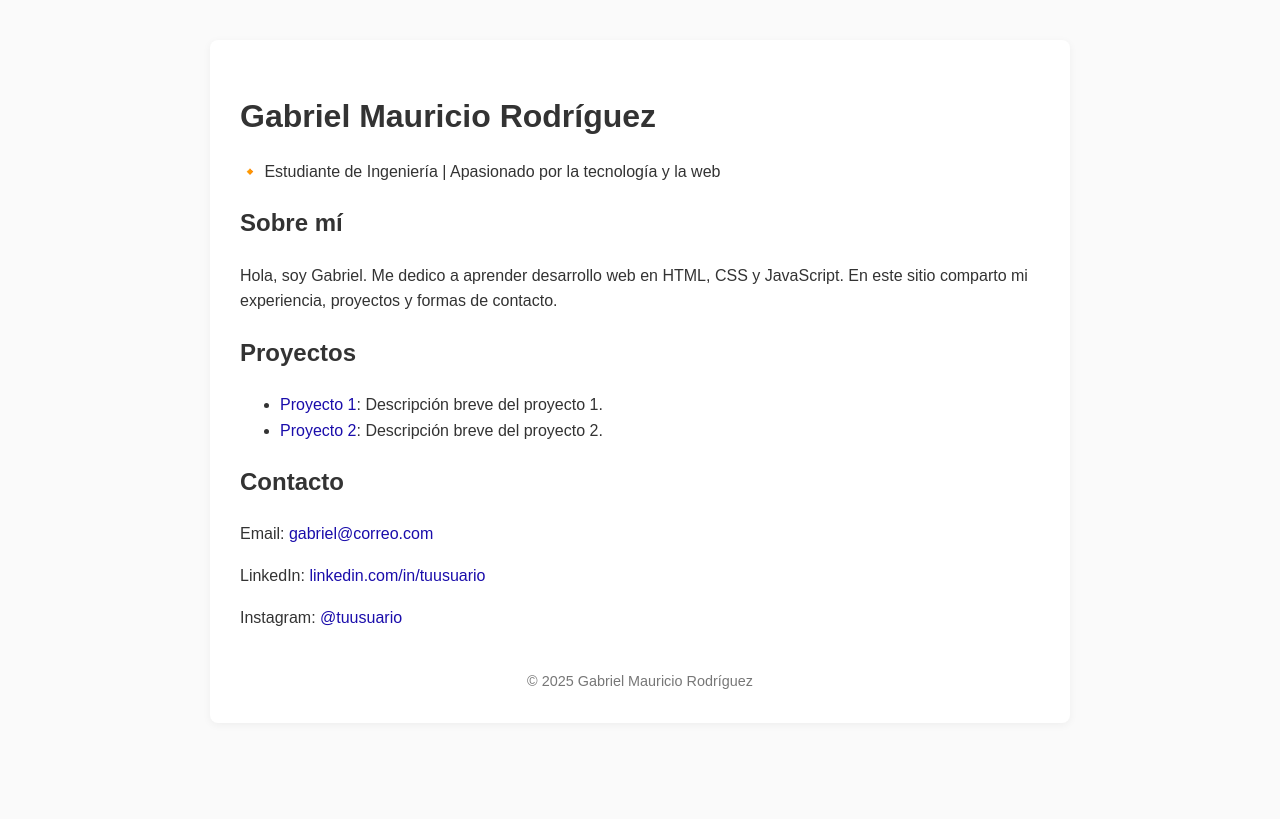
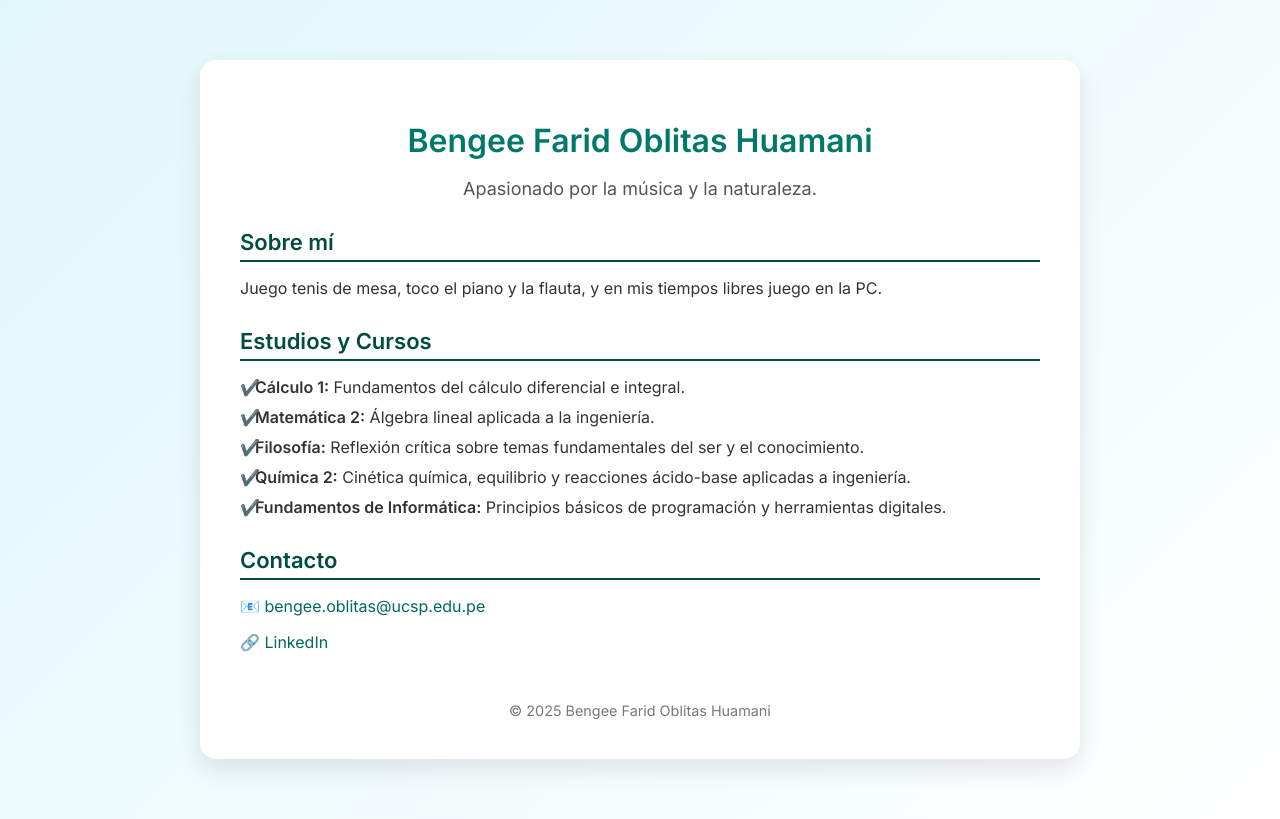
Before and after one commit to Benyisito321/Benyisito321, a plain HTML site: page index.html in a window 1280 px wide. Drawn offline with Linux system fonts and the light colour scheme.

Commit message:
Update index.html

```diff
--- a/index.html
+++ b/index.html
@@ -2,71 +2,117 @@
 <html lang="es">
 <head>
   <meta charset="UTF-8">
-  <title>Gabriel Mauricio Rodríguez</title>
+  <meta name="viewport" content="width=device-width, initial-scale=1.0">
+  <title>Bengee Farid Oblitas Huamani</title>
+  <link href="https://fonts.googleapis.com/css2?family=Inter:wght@400;600&display=swap" rel="stylesheet">
   <style>
     body {
-      background: #fafafa;
-      font-family: sans-serif;
-      margin: 40px;
-      line-height: 1.6;
+      margin: 0;
+      padding: 0;
+      font-family: 'Inter', sans-serif;
+      background: linear-gradient(135deg, #e0f7fa, #ffffff);
       color: #333;
     }
+
     .container {
       max-width: 800px;
-      margin: auto;
-      padding: 30px;
-      background: white;
-      border-radius: 8px;
-      box-shadow: 0 2px 8px rgba(0,0,0,0.05);
+      margin: 60px auto;
+      padding: 40px;
+      background: #ffffff;
+      border-radius: 16px;
+      box-shadow: 0 10px 25px rgba(0, 0, 0, 0.1);
     }
+
     h1 {
+      font-size: 32px;
+      color: #00796b;
       margin-bottom: 10px;
+      text-align: center;
     }
+
+    p.intro {
+      text-align: center;
+      font-size: 18px;
+      color: #555;
+      margin-bottom: 30px;
+    }
+
     section {
-      margin-top: 20px;
+      margin-bottom: 30px;
     }
+
+    h2 {
+      font-size: 22px;
+      color: #004d40;
+      border-bottom: 2px solid #004d40;
+      padding-bottom: 5px;
+      margin-bottom: 15px;
+    }
+
+    ul {
+      list-style: none;
+      padding-left: 0;
+    }
+
+    ul li {
+      margin-bottom: 10px;
+      padding-left: 15px;
+      position: relative;
+    }
+
+    ul li::before {
+      content: "✔️";
+      position: absolute;
+      left: 0;
+      color: #00796b;
+    }
+
     a {
-      color: #1a0dab;
+      color: #00695c;
       text-decoration: none;
     }
+
     a:hover {
       text-decoration: underline;
     }
+
     footer {
-      margin-top: 40px;
+      text-align: center;
       font-size: 0.9em;
       color: #777;
-      text-align: center;
+      margin-top: 50px;
     }
   </style>
 </head>
 <body>
   <div class="container">
-    <h1>Gabriel Mauricio Rodríguez</h1>
-    <p>🔸 Estudiante de Ingeniería | Apasionado por la tecnología y la web</p>
+    <h1>Bengee Farid Oblitas Huamani</h1>
+    <p class="intro">Apasionado por la música y la naturaleza.</p>
 
     <section>
       <h2>Sobre mí</h2>
-      <p>Hola, soy Gabriel. Me dedico a aprender desarrollo web en HTML, CSS y JavaScript. En este sitio comparto mi experiencia, proyectos y formas de contacto.</p>
+      <p>Juego tenis de mesa, toco el piano y la flauta, y en mis tiempos libres juego en la PC.</p>
     </section>
 
     <section>
-      <h2>Proyectos</h2>
+      <h2>Estudios y Cursos</h2>
       <ul>
-        <li><a href="https://github.com/tuusuario/proyecto1" target="_blank">Proyecto 1</a>: Descripción breve del proyecto 1.</li>
-        <li><a href="https://github.com/tuusuario/proyecto2" target="_blank">Proyecto 2</a>: Descripción breve del proyecto 2.</li>
+        <li><strong>Cálculo 1:</strong> Fundamentos del cálculo diferencial e integral.</li>
+        <li><strong>Matemática 2:</strong> Álgebra lineal aplicada a la ingeniería.</li>
+        <li><strong>Filosofía:</strong> Reflexión crítica sobre temas fundamentales del ser y el conocimiento.</li>
+        <li><strong>Química 2:</strong> Cinética química, equilibrio y reacciones ácido-base aplicadas a ingeniería.</li>
+        <li><strong>Fundamentos de Informática:</strong> Principios básicos de programación y herramientas digitales.</li>
       </ul>
     </section>
 
     <section>
       <h2>Contacto</h2>
-      <p>Email: <a href="mailto:gabriel@correo.com">gabriel@correo.com</a></p>
-      <p>LinkedIn: <a href="https://www.linkedin.com/in/tuusuario" target="_blank">linkedin.com/in/tuusuario</a></p>
-      <p>Instagram: <a href="https://instagram.com/tuusuario" target="_blank">@tuusuario</a></p>
+      <p>📧 <a href="mailto:bengee.oblitas@ucsp.edu.pe">bengee.oblitas@ucsp.edu.pe</a></p>
+      <p>🔗 <a href="https://www.linkedin.com/in/tuusuario" target="_blank">LinkedIn</a></p>
     </section>
 
     <footer>
-      © 2025 Gabriel Mauricio Rodríguez
+      © 2025 Bengee Farid Oblitas Huamani
     </footer>
   </div>
 </body>
```
